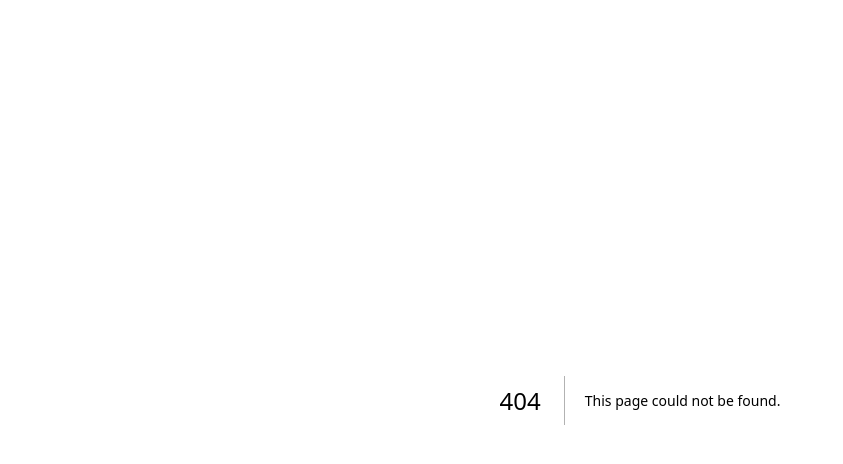
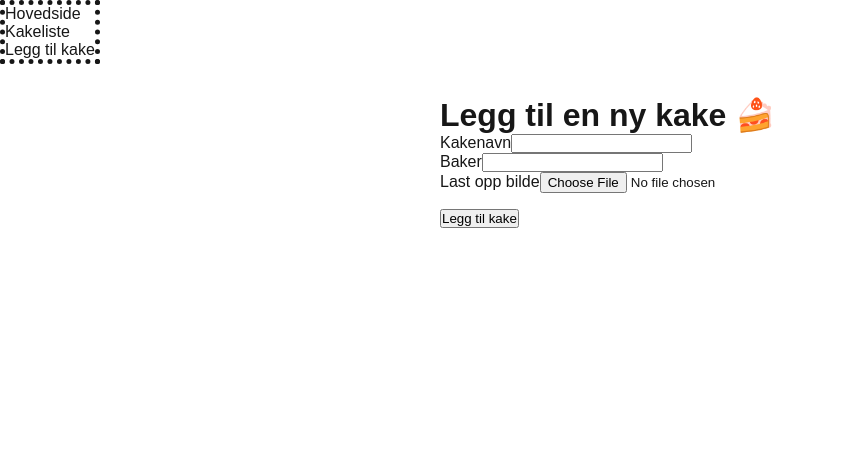
Before and after one commit to vevcom/kakemeister, a Next.js app: page /add-cake-to-page in a window 1280 px wide. Before the commit this address had no page. Shown: the top 464 px of the page, without its empty margins (0-843 px from the left). Built offline with nearby package versions, Linux system fonts and the light colour scheme.

Commit message:
feat/add-page-to-register-cake

```diff
--- /dev/null
+++ b/src/app/Navigation/page.module.scss
@@ -0,0 +1,5 @@
+.nav {
+  width: fit-content;
+  border-style:dotted;
+  border-width: 5px;
+}
--- /dev/null
+++ b/src/app/Navigation/page.tsx
@@ -0,0 +1,15 @@
+"use client"
+import Link from "next/link"
+import styles from "./page.module.scss"
+
+export default function Nav() {
+  return (
+    <nav className={styles.nav}>
+      <ul>
+        <li><Link href="/">Hovedside</Link></li>
+        <li><Link href="/cake-page">Kakeliste</Link></li>
+        <li><Link href="/add-cake-to-page">Legg til kake</Link></li>
+      </ul>
+    </nav>
+  )
+}
--- /dev/null
+++ b/src/app/add-cake-to-page/page.tsx
@@ -0,0 +1,107 @@
+"use client"
+
+import { useState, FormEvent, ChangeEvent } from "react"
+import { add_cake } from "@/services/adding-cake/actions"
+import { useRouter } from "next/navigation"
+
+export default function AddCakePage() {
+  const router = useRouter()
+  const [name, setName] = useState("")
+  const [bakerName, setBakerName] = useState("")
+  const [pictureBase64, setPictureBase64] = useState<string | null>(null)
+  const [message, setMessage] = useState("")
+
+  const handleFileChange = (e: ChangeEvent<HTMLInputElement>) => {
+    const file = e.target.files?.[0]
+    if (!file) return
+
+    // Optional: limit file size
+    if (file.size > 1_000_000) { // 1MB
+      alert("Bildet er for stort! Maks 1MB.")
+      return
+    }
+
+    const reader = new FileReader()
+    reader.onloadend = () => {
+      setPictureBase64(reader.result as string)
+    }
+    reader.readAsDataURL(file)
+  }
+
+  const handleSubmit = async (e: FormEvent<HTMLFormElement>) => {
+    e.preventDefault()
+
+    const result = await add_cake({
+      name,
+      bakerName,
+      pictureBase64,
+    })
+
+    if (result.success) {
+      setMessage("Kaken ble lagt til 🍰")
+      router.push("/cakes") // or wherever your cake list is
+    } else {
+      setMessage(result.message || "Noe gikk galt")
+    }
+  }
+
+  return (
+    <div style={{ maxWidth: "400px", margin: "2rem auto" }}>
+      <h1>Legg til en ny kake 🍰</h1>
+      <form onSubmit={handleSubmit}>
+        <div>
+          <label htmlFor="name">Kakenavn</label>
+          <input
+            id="name"
+            type="text"
+            value={name}
+            onChange={(e) => setName(e.target.value)}
+            required
+          />
+        </div>
+
+        <div>
+          <label htmlFor="bakerName">Baker</label>
+          <input
+            id="bakerName"
+            type="text"
+            value={bakerName}
+            onChange={(e) => setBakerName(e.target.value)}
+            required
+          />
+        </div>
+
+        <div>
+          <label htmlFor="picture">Last opp bilde</label>
+          <input
+            id="picture"
+            type="file"
+            accept="image/*"
+            onChange={handleFileChange}
+          />
+        </div>
+
+        {pictureBase64 && (
+          <div style={{ marginTop: "1rem" }}>
+            <p>Forhåndsvisning:</p>
+            <img
+              src={pictureBase64}
+              alt="Forhåndsvisning av kake"
+              style={{
+                maxWidth: "100%",
+                borderRadius: "8px",
+                boxShadow: "0 2px 6px rgba(0,0,0,0.2)",
+              }}
+            />
+          </div>
+        )}
+
+        <button type="submit" style={{ marginTop: "1rem" }}>
+          Legg til kake
+        </button>
+      </form>
+
+      {message && <p>{message}</p>}
+    </div>
+  )
+}
--- a/src/app/layout.tsx
+++ b/src/app/layout.tsx
@@ -1,6 +1,7 @@
 import type { Metadata } from "next";
 import { Geist, Geist_Mono } from "next/font/google";
 import "./globals.scss";
+import Nav from "@/app/Navigation/page"
 
 const geistSans = Geist({
   variable: "--font-geist-sans",
@@ -25,6 +26,7 @@ export default function RootLayout({
   return (
     <html lang="en">
       <body className={`${geistSans.variable} ${geistMono.variable}`}>
+        <Nav />
         {children}
       </body>
     </html>
--- /dev/null
+++ b/src/services/adding-cake/actions.ts
@@ -0,0 +1,26 @@
+"use server"
+
+import prisma from "@/app/prisma"
+import { revalidatePath } from "next/cache"
+
+export async function add_cake(data: {
+  name: string
+  bakerName: string
+  pictureBase64?: string | null
+}) {
+  try {
+    await prisma.cake.create({
+      data: {
+        name: data.name,
+        bakerName: data.bakerName,
+        pictureBase64: data.pictureBase64 || null,
+      },
+    })
+
+    revalidatePath("/cake-page")
+    return { success: true }
+  } catch (error) {
+    console.error("Error adding cake:", error)
+    return { success: false, message: "Kunne ikke legge til kaken." }
+  }
+}
```
Also changed, not shown: src/app/cake-page/cakeComponent.tsx (+13 -16 lines), src/app/page.tsx (+5 -5 lines), src/app/add-cake-to-page/addingCake.tsx (added), src/app/add-cake-to-page/page.module.scss (added), 1 other file (tests, documents, lock files or other folders).
